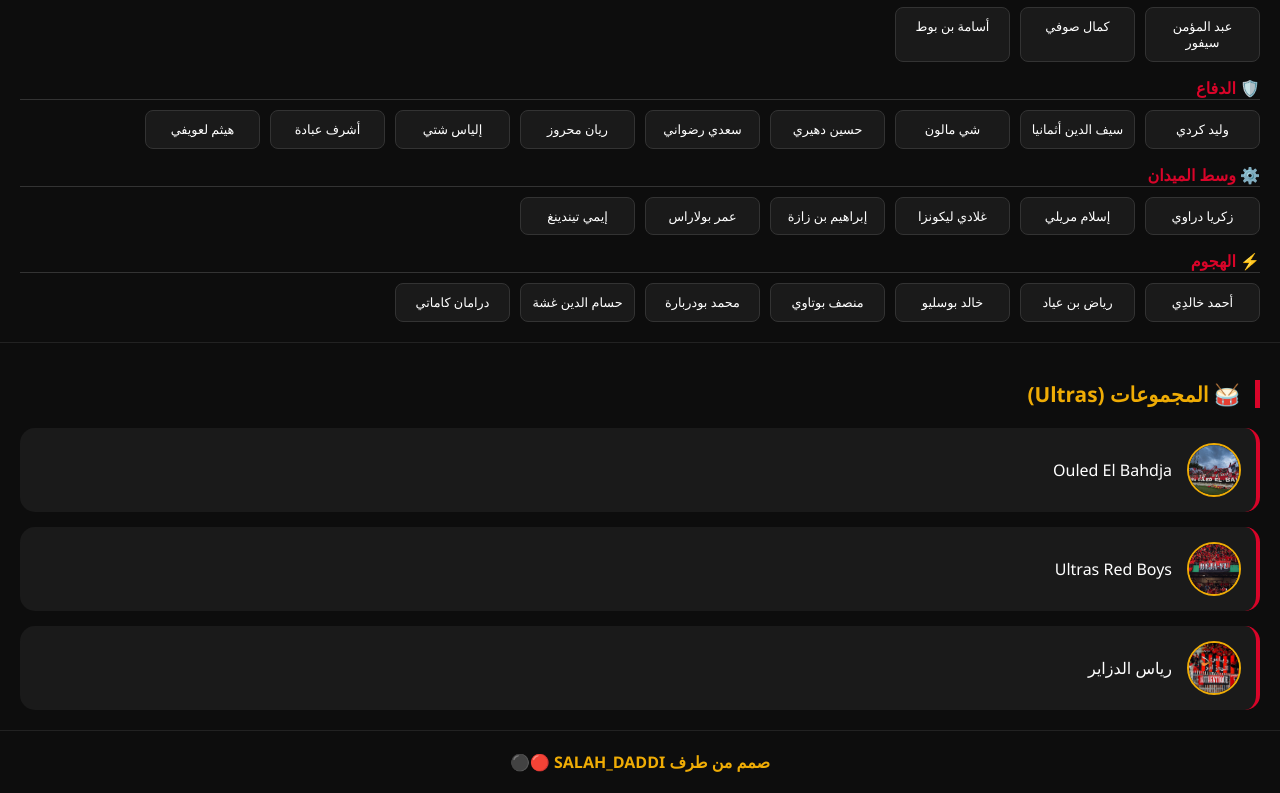
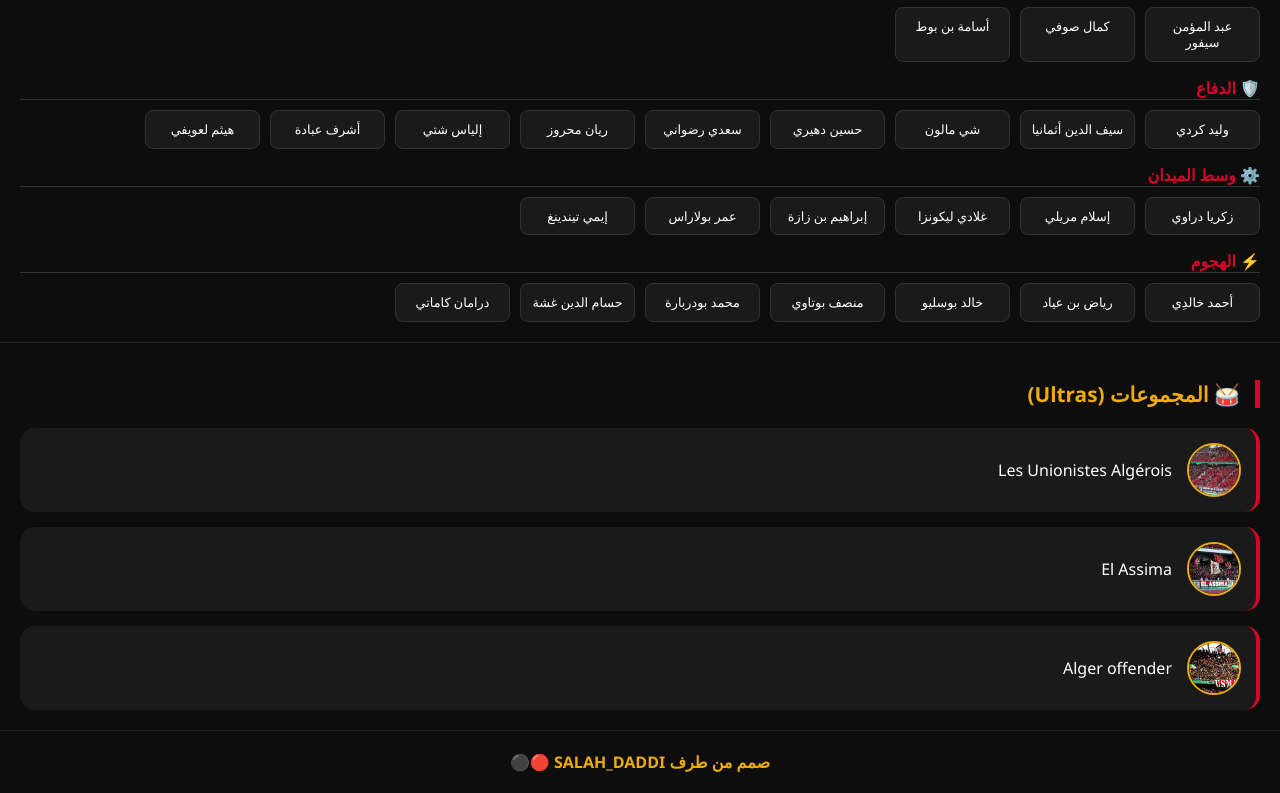
Before and after one commit to salhdaddi5-glitch/USMA1937, a plain HTML site: page index.html in a window 1280 px wide. Shown: the part 4271-5064 px from the top of the page. Drawn offline with Linux system fonts and the light colour scheme.

Commit message:
Add files via upload

```diff
--- a/index.html
+++ b/index.html
@@ -133,7 +133,6 @@ section { padding: 20px; border-bottom: 1px solid #222; }
 <section id="news">
 <h2 class="title-sec">📰 الأخبار</h2>
 
-<!-- 🔴 الفيديو الجديد -->
 <div style="margin-bottom:20px;">
 <iframe
 src="https://www.youtube.com/embed/rZGo6h2ccY4?autoplay=1&mute=1"
@@ -188,16 +187,16 @@ allowfullscreen>
 <h2 class="title-sec">🥁 المجموعات (Ultras)</h2>
 <div class="ultras-grid">
 <div class="ultra-item">
-<img src="اتحاد-العاصمة-1.jpg" class="ultra-img">
-<span>Ouled El Bahdja</span>
+<img src="IMG_20260504_132621_583.jpg" class="ultra-img">
+<span>Les Unionistes Algérois</span>
 </div>
 <div class="ultra-item">
-<img src="Images(1).jpeg" class="ultra-img">
-<span>Ultras Red Boys</span>
+<img src="IMG_20260504_132619_231.jpg" class="ultra-img">
+<span>El Assima</span>
 </div>
 <div class="ultra-item">
-<img src="images(1)(1).jpeg" class="ultra-img">
-<span>رياس الدزاير</span>
+<img src="IMG_20260504_132614_530.jpg" class="ultra-img">
+<span>Alger offender</span>
 </div>
 </div>
 </section>
@@ -219,7 +218,7 @@ document.getElementById("hours").innerHTML = Math.floor((d % (1000 * 60 * 60 * 2
 document.getElementById("min").innerHTML = Math.floor((d % (1000 * 60 * 60)) / (1000 * 60));
 document.getElementById("sec").innerHTML = Math.floor((d % (1000 * 60)) / 1000);
 }, 1000);
+
 </script>
-
 </body>
 </html>
```
Also changed, not shown: IMG_20260504_132614_530.jpg (added), IMG_20260504_132619_231.jpg (added), IMG_20260504_132621_583.jpg (added).
